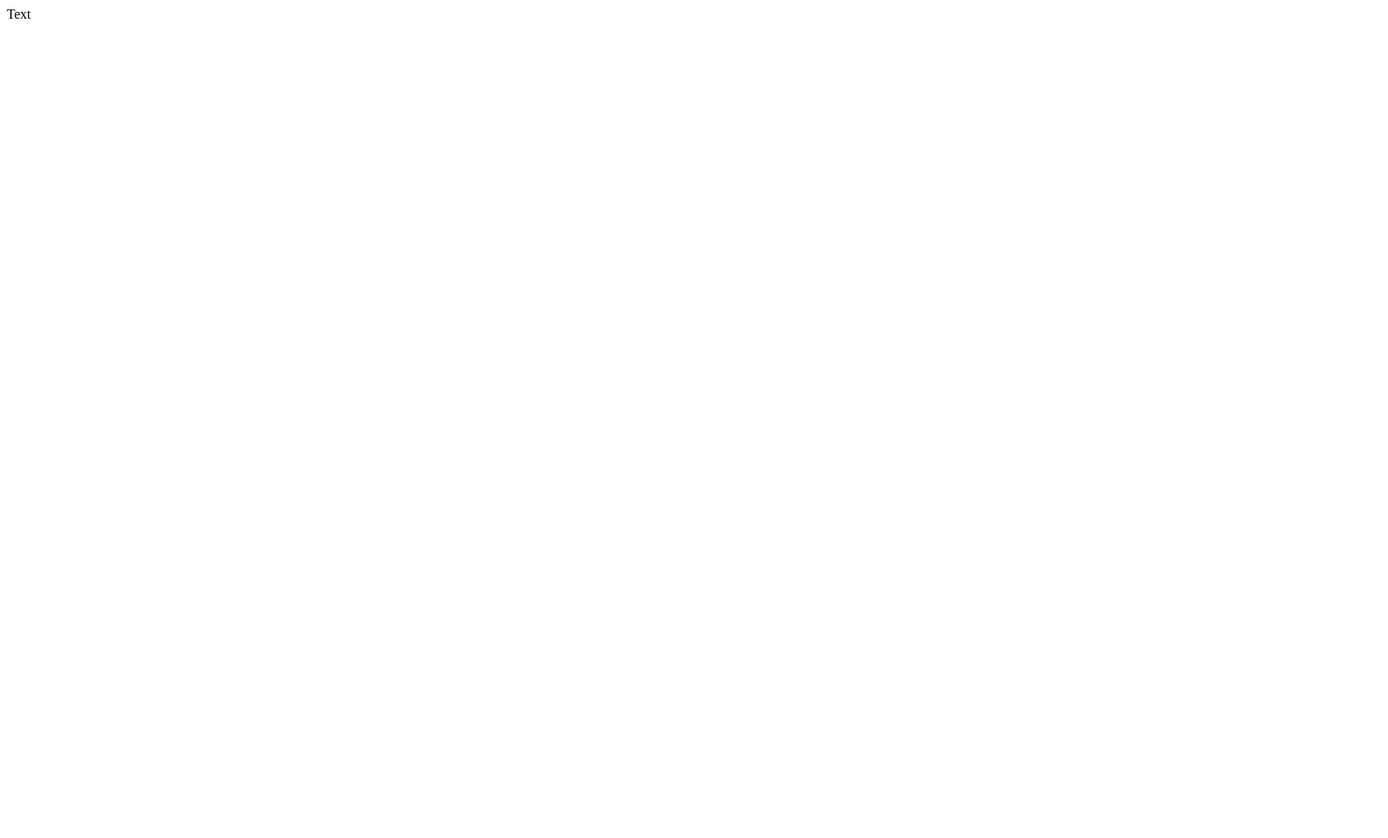
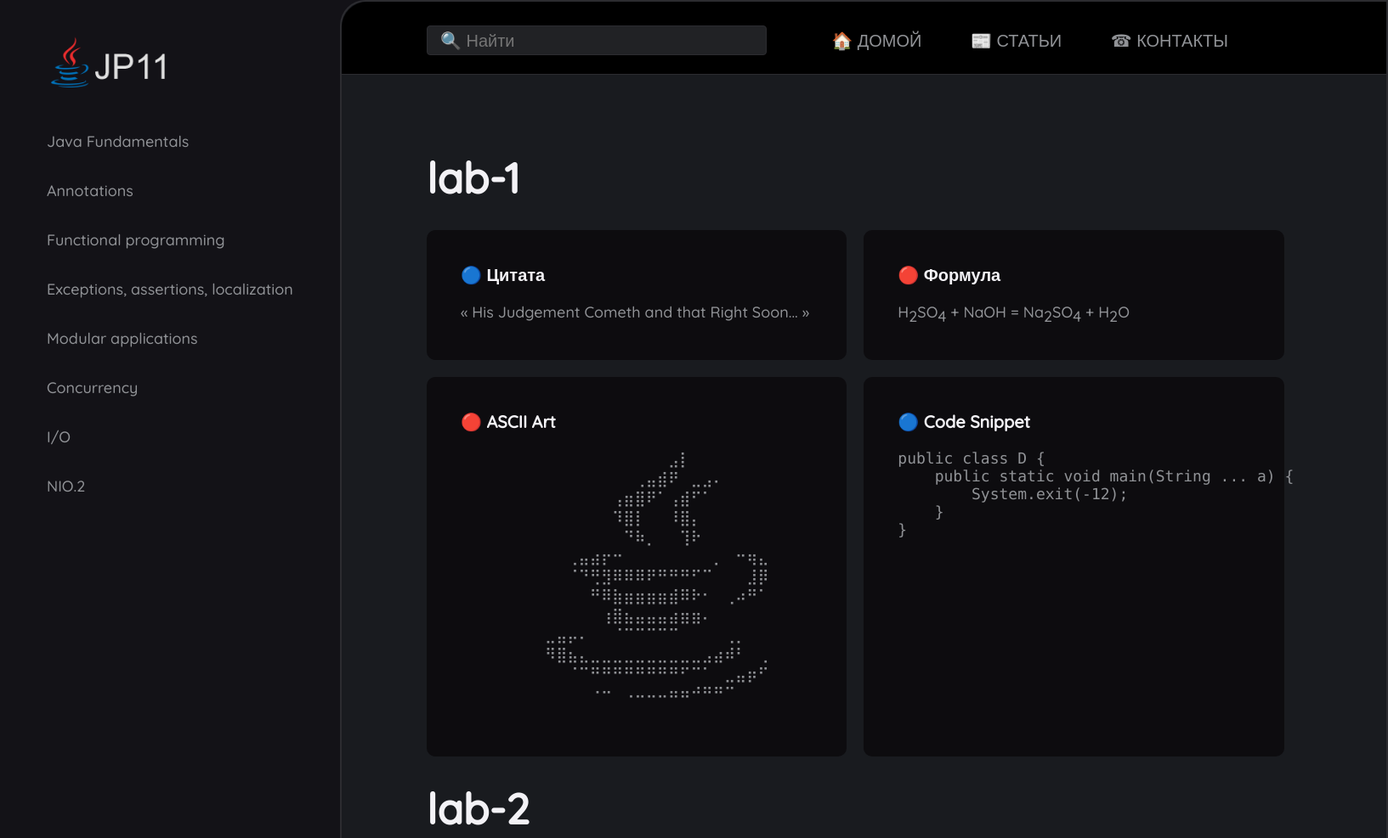
Before and after one commit to mullerdaniil/itmo-web, a plain HTML site: page index.html in a window 1280 px wide. Shown: the top 987 px of the page at 85% size, 1633 px wide, since content can reach past the window. Before the commit the page ends 800 px from the top, so only its background shows below. Drawn offline with Linux system fonts and the light colour scheme.

Commit message:
feat: add lab-1

```diff
--- a/index.html
+++ b/index.html
@@ -1,11 +1,127 @@
 <!DOCTYPE html>
-<html lang="en">
+<html lang="ru">
 <head>
     <meta charset="UTF-8">
-    <title>Title</title>
+    <title>Java Pitfalls</title>
+    <link rel="stylesheet" href="styles/style.css">
+    <link rel="stylesheet" href="styles/text.css">
 </head>
 
 <body>
-Text
+<div class="sidebar">
+    <div class="sidebar__logo">
+        <img src="images/jp11-logo.png" alt="Image">
+    </div>
+    <nav class="sidebar__navigation">
+        <ul class="sidebar__navigation__list">
+            <li class="sidebar__navigation__item">Java Fundamentals</li>
+            <li class="sidebar__navigation__item">Annotations</li>
+            <li class="sidebar__navigation__item">Functional programming</li>
+            <li class="sidebar__navigation__item">Exceptions, assertions, localization</li>
+            <li class="sidebar__navigation__item">Modular applications</li>
+            <li class="sidebar__navigation__item">Concurrency</li>
+            <li class="sidebar__navigation__item">I/O</li>
+            <li class="sidebar__navigation__item">NIO.2</li>
+        </ul>
+    </nav>
+</div>
+
+<div class="content-container">
+    <header class="header">
+        <nav class="header__menu">
+            <div class="header__menu__item header__menu__input-field">
+                <input type="text" placeholder="🔍 Найти">
+            </div>
+            <ul class="header__menu__list">
+                <li class="header__menu__item">🏠 Домой</li>
+                <li class="header__menu__item">📰 Статьи</li>
+                <li class="header__menu__item">☎ Контакты</li>
+            </ul>
+        </nav>
+    </header>
+
+    <main class="content">
+        <h1 class="content__header">lab-1</h1>
+
+        <section class="content__grid-section">
+
+            <section class="content__section">
+                <h1 class="content__section__header">🔵 Цитата</h1>
+                <q>
+                    His Judgement Cometh and that Right Soon...
+                </q>
+            </section>
+
+            <section class="content__section">
+                <h1 class="content__section__header">🔴 Формула</h1>
+                <p>
+                    H<sub>2</sub>SO<sub>4</sub> + NaOH = Na<sub>2</sub>SO<sub>4</sub> + H<sub>2</sub>O
+                </p>
+            </section>
+
+            <section class="content__section">
+                <h1 class="content__section__header">🔴 ASCII Art</h1>
+                <pre>
+                    ⠀⠀⠀⠀⠀⠀⠀⠀⠀⠀⠀⣠⡇⠀⠀⠀⠀⠀⠀⠀
+                    ⠀⠀⠀⠀⠀⠀⠀⠀⢀⣤⣾⠟⠀⣀⣠⠄⠀⠀⠀⠀
+                    ⠀⠀⠀⠀⠀⠀⢠⣶⣿⠟⠁⢠⣾⠋⠁⠀
+                    ⠀⠀⠀⠀⠀⠀⠹⣿⡇⠀⠀⠸⣿⡄⠀⠀
+                    ⠀⠀⠀⠀⠀⠀⠀⠙⠷⡀⠀⠀⢹⠗⠀⠀⠀⠀⠀⠀
+                    ⠀⠀⢀⣤⣴⡖⠒⠀⠀⠀⠀⠀⠀⠀⠀⡀⠀⠒⢶⣄
+                    ⠀⠀⠈⠙⢛⣻⠿⠿⠿⠟⠛⠛⠛⠋⠉⠀⠀⠀⣸⡿
+                    ⠀⠀⠀⠀⠛⠿⣷⣶⣶⣶⣶⣾⠿⠗⠂⠀⢀⠴⠛⠁
+                    ⠀⠀⠀⠀⠀⢰⣿⣦⣤⣤⣤⣴⣶⣶⠄⠀⠀⠀⠀⠀
+                    ⣀⣤⡤⠄⠀⠀⠈⠉⠉⠉⠉⠉⠀⠀⠀⠀⢀⡀⠀⠀
+                    ⠻⣿⣦⣄⣀⣀⣀⣀⣀⣀⣀⣀⣀⣀⣠⣴⠾⠃⠀⢀
+                    ⠀⠀⠈⠉⠛⠛⠛⠛⠛⠛⠛⠛⠋⠉⠁⠀⣀⣤⡶⠋
+                    ⠀⠀⠀⠀⠐⠒⠀⠠⠤⠤⠤⠶⠶⠚⠛⠛⠉⠀⠀⠀
+                </pre>
+            </section>
+
+            <section class="content__section">
+                <h1 class="content__section__header">🔵 Code Snippet</h1>
+                <pre class="content__section__code">
+public class D {
+    public static void main(String ... a) {
+        System.exit(-12);
+    }
+}
+                </pre>
+            </section>
+
+
+        </section>
+
+        <h1 class="content__header">lab-2</h1>
+        <section class="content__section">
+            <h1 class="content__section__header">🔵 Текст</h1>
+            <p class="text-paragraph">
+                Lorem ipsum dolor sit amet, consectetur adipisicing elit. Ab aliquam, aliquid asperiores cum, dolorum
+                eaque earum eligendi esse exercitationem fugit, id impedit ipsa magni minus omnis porro quasi quis
+                tenetur? Animi aspernatur autem blanditiis cumque exercitationem magnam nemo obcaecati officiis
+                perferendis possimus quae quas quibusdam rerum sed, sit! Adipisci, aliquam aliquid aut, cumque eligendi
+                ipsa laudantium maxime officiis quos sapiente sequi soluta veniam. Delectus deserunt ex obcaecati odio
+                quae qui quo rem, velit voluptatibus. Adipisci atque dignissimos itaque maxime necessitatibus officiis
+                pariatur praesentium quasi qui quis, ratione reiciendis. A accusamus ad adipisci architecto aspernatur
+                consequatur cumque cupiditate eaque eius ex illo in molestias nobis odit, officia placeat quasi. Culpa
+                doloremque eaque molestiae, omnis repudiandae voluptate. Animi commodi corporis culpa deleniti
+                dignissimos distinctio dolor doloribus earum, expedita ipsam maxime molestiae molestias, mollitia nobis
+                numquam odit, omnis possimus quidem repudiandae similique! Animi beatae blanditiis commodi, consectetur
+                consequuntur cumque dignissimos doloribus, eos error exercitationem fuga hic iste iure iusto magnam modi
+                molestiae nihil nisi nostrum omnis provident quam repellendus sequi similique tempora temporibus totam
+                unde vel veritatis voluptatum. Autem beatae cumque cupiditate deleniti dicta, dolore doloremque harum
+                hic, ipsam libero nam repellendus, sapiente sint tempora tenetur? Accusantium, amet consequatur ipsa
+                quis recusandae voluptatibus.
+            </p>
+        </section>
+
+
+    </main>
+
+    <footer>
+        2022-2022 &copy; by mullerdaniil
+    </footer>
+</div>
+
 </body>
 </html>
--- /dev/null
+++ b/styles/style.css
@@ -0,0 +1,171 @@
+@import url('https://fonts.googleapis.com/css2?family=Quicksand:wght@500&display=swap');
+
+:root {
+    --background-color: #131217;
+    --panel-color: #191B1F;
+    --panel-border-color: #2C2C30;
+    --line-color: lightgray;
+    --text-color-inactive: #909296;
+    --text-color-active: #F3F2F6;
+}
+
+* {
+    box-sizing: border-box;
+    margin: 0;
+    font-family: 'Quicksand', sans-serif;
+    font-size: 18px;
+}
+
+body {
+    background-color: var(--background-color);
+    color: var(--text-color-inactive);
+    display: flex;
+    flex-direction: row;
+}
+
+
+.sidebar {
+
+}
+
+.sidebar__logo {
+    display: flex;
+    flex-direction: row;
+    justify-content: left;
+    padding-top: 35px;
+    padding-left: 45px;
+}
+
+.sidebar__logo img {
+    width: 170px;
+}
+
+.sidebar__navigation {
+    margin: 20px 0 0 0;
+    width: 400px;
+}
+
+.sidebar__navigation__list {
+    list-style: none;
+}
+
+.sidebar__navigation__item {
+    margin-bottom: 5px;
+    min-width: 150px;
+    font-size: 18px;
+    padding: 15px;
+}
+
+.sidebar__navigation__item:hover {
+    color: var(--text-color-active);
+    background-color: #1D1C23;
+    border-left: 2px solid lime;
+    transition: 0.3s;
+}
+
+
+.content-container {
+    display: flex;
+    flex-direction: column;
+    background-color: var(--panel-color);
+    min-height: 100vh;
+    width: 100%;
+    border: var(--panel-border-color) 2px solid;
+    border-top-left-radius: 30px;
+}
+
+.header {
+    padding: 18px 0 12px 100px;
+    border-bottom: var(--panel-border-color) 1px solid;
+    border-top-left-radius: 30px;
+    margin-bottom: 60px;
+    background-color: black;
+}
+
+.header__menu {
+    width: 100%;
+    display: flex;
+    flex-direction: row;
+    justify-content: left;
+}
+
+.header__menu__list {
+    list-style: none;
+    width: 50%;
+    display: flex;
+    flex-direction: row;
+    justify-content: space-around;
+}
+
+.header__menu__item {
+    display: flex;
+    flex-direction: column;
+    justify-content: center;
+    font-size: 20px;
+    min-width: 120px;
+    padding: 10px 15px 10px 0;
+    text-transform: uppercase;
+}
+
+.header__menu__item:hover {
+    color: var(--text-color-active);
+    transition: 0.3s;
+}
+
+.header__menu__input-field input {
+    width: 400px;
+    height: 35px;
+    background-color: #212225;
+    color: var(--text-color-inactive);
+    border: 1px solid var(--panel-border-color);
+    border-radius: 4px;
+    padding: 2px 15px;
+    font-size: 20px;
+}
+
+
+.content {
+    padding: 0 100px;
+}
+
+.content__header {
+    color: var(--text-color-active);
+    margin: 30px 0 10px 0;
+    font-size: 50px;
+}
+
+.content__grid-section {
+    display: grid;
+    grid-template-columns: 50% 50%;
+}
+
+.content__section {
+    margin: 20px 20px 0 0;
+    padding: 40px;
+    background-color: #0D0C0F;
+    border-radius: 10px;
+}
+
+.content__section:hover {
+    color: var(--text-color-active);
+    transition: 0.4s;
+}
+
+.content__section__header {
+    margin-bottom: 20px;
+    color: var(--text-color-active);
+    font-size: 20px;
+}
+
+.content__section__code {
+    font-family: 'Consolas', sans-serif;
+}
+
+
+footer {
+    margin-top: 40px;
+    font-size: 15px;
+    padding: 20px;
+    border-top: 1px solid var(--panel-border-color);
+    text-align: center;
+}
--- /dev/null
+++ b/styles/text.css
@@ -0,0 +1,4 @@
+.text-paragraph {
+    font-size: 30px;
+    text-align: center;
+}
```
Also changed, not shown: images/jp11-logo.png (added), images/site-layout.png (added), 1 other file.
